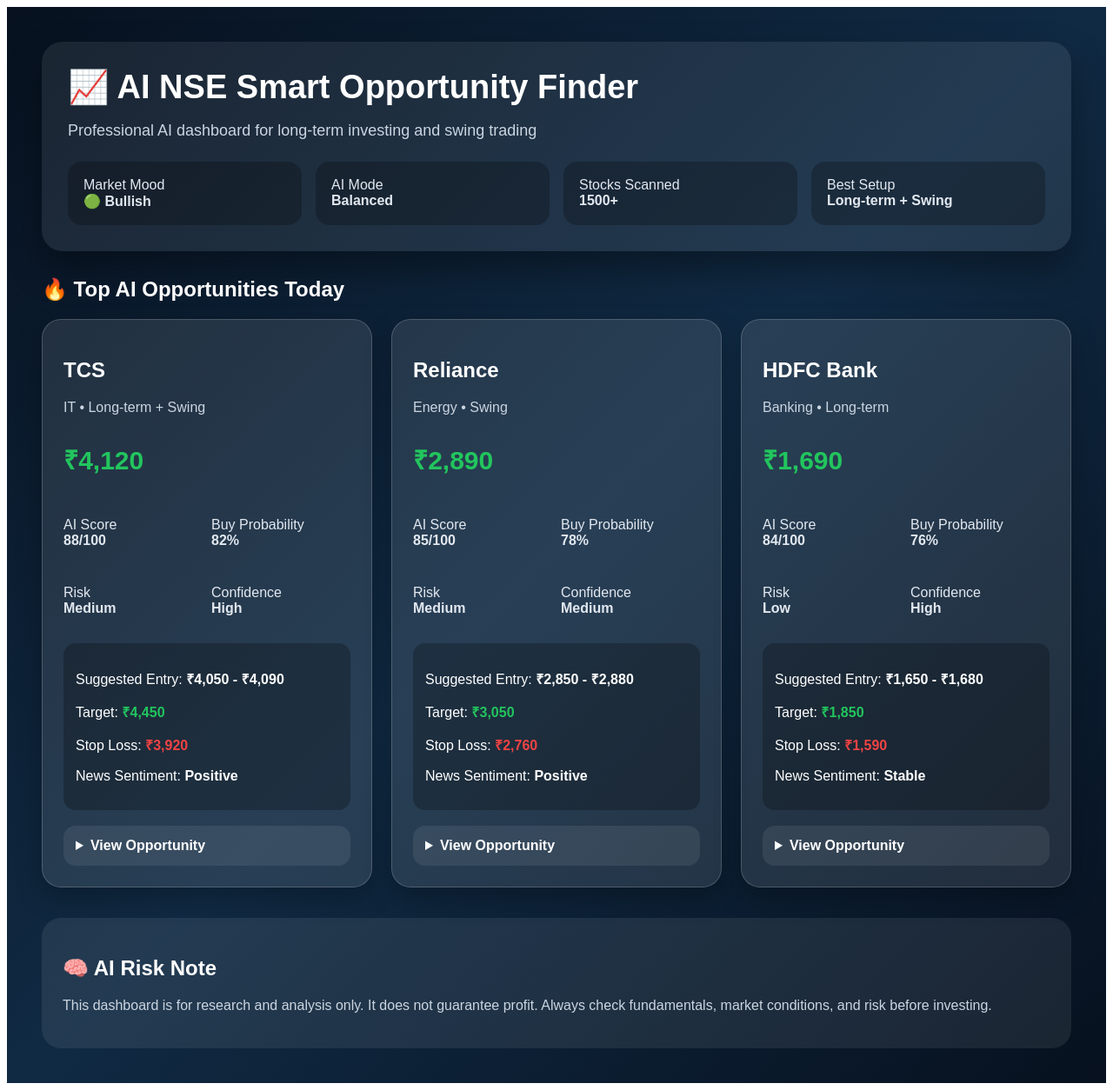
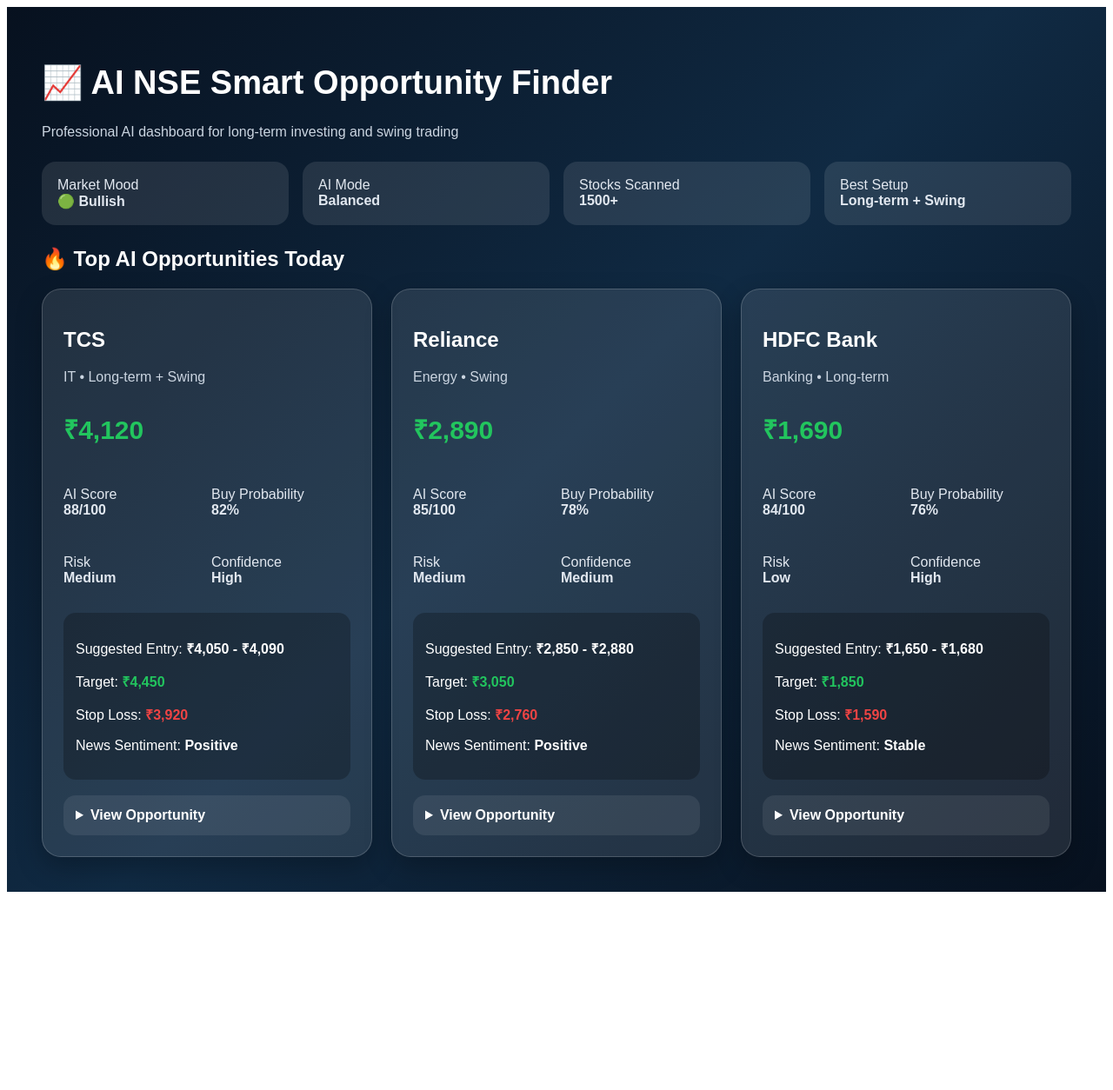
Before and after one commit to sumitasinha13-rgb/ai-stock-dashboard, a Next.js app: page / in a window 1280 px wide. Shown: the whole page at 87% size. After the commit the page ends 1034 px from the top, so only its background shows below. Built offline with nearby package versions, Linux system fonts and the light colour scheme.

Commit message:
Upgrade professional AI dashboard

```diff
--- a/app/page.js
+++ b/app/page.js
@@ -13,12 +13,7 @@
       stopLoss: "₹3,920",
       sector: "IT",
       sentiment: "Positive",
-      reason: [
-        "Strong IT sector momentum",
-        "Price above key moving averages",
-        "Healthy earnings trend",
-        "Good risk-reward setup"
-      ]
+      reason: ["Strong IT momentum", "Price above moving averages", "Healthy earnings trend"]
     },
     {
       name: "Reliance",
@@ -33,12 +28,7 @@
       stopLoss: "₹2,760",
       sector: "Energy",
       sentiment: "Positive",
-      reason: [
-        "Breakout setup forming",
-        "Strong trading volume",
-        "Sector momentum improving",
-        "Good short-term opportunity"
-      ]
+      reason: ["Breakout setup", "Strong volume", "Sector momentum improving"]
     },
     {
       name: "HDFC Bank",
@@ -53,12 +43,7 @@
       stopLoss: "₹1,590",
       sector: "Banking",
       sentiment: "Stable",
-      reason: [
-        "Strong banking fundamentals",
-        "Stable long-term business",
-        "Lower volatility compared to others",
-        "Good accumulation candidate"
-      ]
+      reason: ["Strong fundamentals", "Stable business", "Lower volatility"]
     }
   ];
 
@@ -70,17 +55,8 @@
       color: "white",
       background: "linear-gradient(135deg, #07111f, #102a43, #07111f)"
     }}>
-      <section style={{
-        padding: "30px",
-        borderRadius: "24px",
-        background: "rgba(255,255,255,0.08)",
-        boxShadow: "0 20px 40px rgba(0,0,0,0.35)",
-        marginBottom: "30px"
-      }}>
-        <h1 style={{ fontSize: "38px", margin: 0 }}>
-          📈 AI NSE Smart Opportunity Finder
-        </h1>
-        <p style={{ color: "#cbd5e1", fontSize: "18px" }}>
+      <h1 style={{ fontSize: "38px" }}>📈 AI NSE Smart Opportunity Finder</h1>
+      <p style={{ color: "#cbd5e1" }}>
         Professional AI dashboard for long-term investing and swing trading
       </p>
 
@@ -88,36 +64,27 @@
         display: "grid",
         gridTemplateColumns: "repeat(auto-fit, minmax(180px, 1fr))",
         gap: "16px",
-          marginTop: "25px"
+        margin: "25px 0"
       }}>
         <div style={box}>Market Mood<br/><b>🟢 Bullish</b></div>
         <div style={box}>AI Mode<br/><b>Balanced</b></div>
         <div style={box}>Stocks Scanned<br/><b>1500+</b></div>
         <div style={box}>Best Setup<br/><b>Long-term + Swing</b></div>
       </div>
-      </section>
 
       <h2>🔥 Top AI Opportunities Today</h2>
 
-      <section style={{
+      <div style={{
         display: "grid",
         gridTemplateColumns: "repeat(auto-fit, minmax(320px, 1fr))",
         gap: "22px"
       }}>
         {picks.map((stock) => (
-          <div key={stock.name} style={{
-            background: "rgba(255,255,255,0.1)",
-            border: "1px solid rgba(255,255,255,0.18)",
-            borderRadius: "22px",
-            padding: "24px",
-            boxShadow: "0 12px 30px rgba(0,0,0,0.25)"
-          }}>
+          <div key={stock.name} style={card}>
             <h2>{stock.name}</h2>
             <p style={{ color: "#cbd5e1" }}>{stock.sector} • {stock.type}</p>
 
-            <h3 style={{ fontSize: "30px", color: "#22c55e" }}>
-              {stock.price}
-            </h3>
+            <h3 style={{ fontSize: "30px", color: "#22c55e" }}>{stock.price}</h3>
 
             <div style={grid}>
               <p>AI Score<br/><b>{stock.score}/100</b></p>
@@ -138,37 +105,16 @@
               <p>News Sentiment: <b>{stock.sentiment}</b></p>
             </div>
 
-            <details style={{
-              marginTop: "18px",
-              background: "rgba(255,255,255,0.08)",
-              padding: "14px",
-              borderRadius: "14px",
-              cursor: "pointer"
-            }}>
+            <details style={detailsBox}>
               <summary><b>View Opportunity</b></summary>
               <ul>
-                {stock.reason.map((r, i) => (
-                  <li key={i}>{r}</li>
-                ))}
+                {stock.reason.map((r, i) => <li key={i}>{r}</li>)}
               </ul>
-              <p><b>AI Suggestion:</b> Watchlist / staggered entry only after confirmation.</p>
+              <p><b>AI Suggestion:</b> Watchlist only. Confirm before investing.</p>
             </details>
           </div>
         ))}
-      </section>
-
-      <section style={{
-        marginTop: "35px",
-        padding: "24px",
-        borderRadius: "22px",
-        background: "rgba(255,255,255,0.08)"
-      }}>
-        <h2>🧠 AI Risk Note</h2>
-        <p style={{ color: "#cbd5e1" }}>
-          This dashboard is for research and analysis only. It does not guarantee profit.
-          Always check fundamentals, market conditions, and risk before investing.
-        </p>
-      </section>
+      </div>
     </main>
   );
 }
@@ -176,8 +122,16 @@
 const box = {
   padding: "18px",
   borderRadius: "16px",
-  background: "rgba(0,0,0,0.25)",
+  background: "rgba(255,255,255,0.1)",
   color: "#e2e8f0"
+};
+
+const card = {
+  background: "rgba(255,255,255,0.1)",
+  border: "1px solid rgba(255,255,255,0.18)",
+  borderRadius: "22px",
+  padding: "24px",
+  boxShadow: "0 12px 30px rgba(0,0,0,0.25)"
 };
 
 const grid = {
@@ -186,3 +140,11 @@
   gap: "10px",
   color: "#e2e8f0"
 };
+
+const detailsBox = {
+  marginTop: "18px",
+  background: "rgba(255,255,255,0.08)",
+  padding: "14px",
+  borderRadius: "14px",
+  cursor: "pointer"
+};
```
Lines whose indentation alone changed are shown as unchanged.
